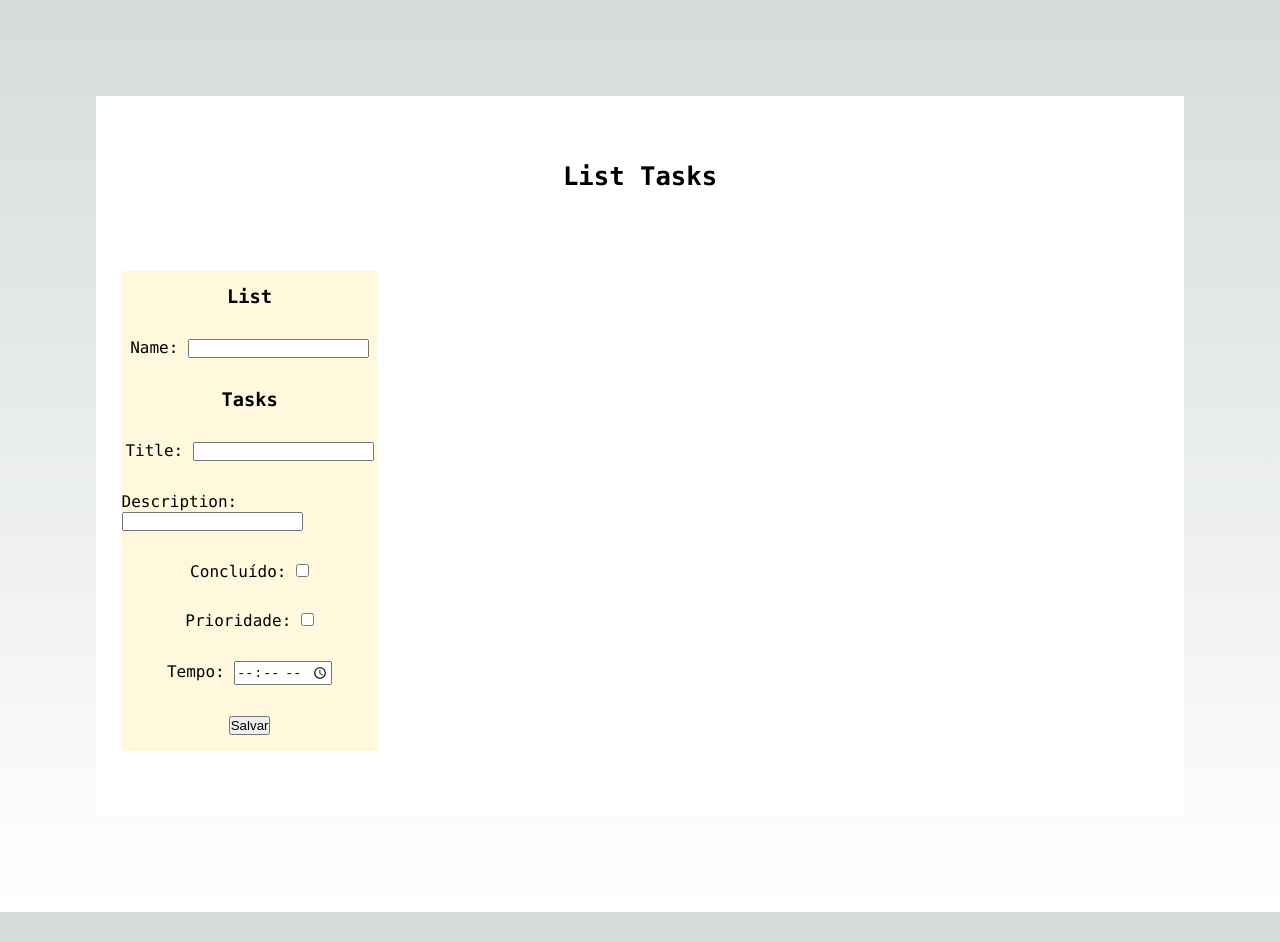
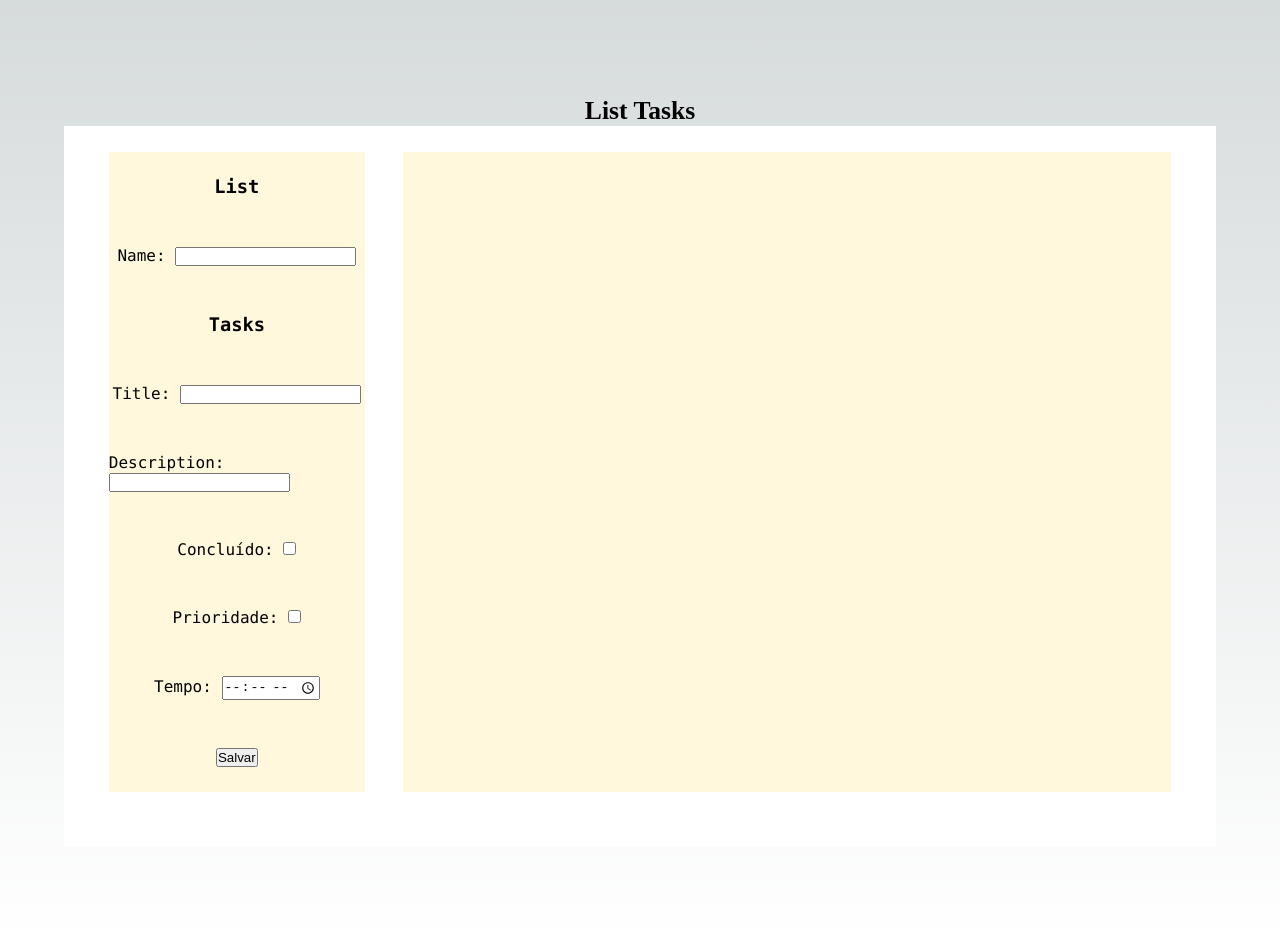
Before and after one commit to olliso17/task_go, a Next.js app in the folder front_end/: page / in a window 1280 px wide. Before the commit the page ends 912 px from the top, so only its background shows below. Built offline with nearby package versions, Linux system fonts and the light colour scheme.

Commit message:
feat(list): update list

```diff
--- a/front_end/src/pages/index.tsx
+++ b/front_end/src/pages/index.tsx
@@ -14,10 +14,10 @@ export default function Home() {
         <link rel="icon" href="/favicon.ico" />
       </Head>
       <main className={styles.main}>
+        <h1 className={styles.title}>
+          List Tasks
+        </h1>
         <div className={styles.description}>
-          <h1 className={styles.title}>
-            List Tasks
-          </h1>
           <div className={styles.addlist}>
             <h3>List</h3>
             <span>Name: <input type="text" /></span>
@@ -26,8 +26,11 @@ export default function Home() {
             <span>Description: <input type="text" /></span>
             <span>Concluído: <input type="checkbox" /></span>
             <span>Prioridade: <input type="checkbox" /></span>
-            <span>Tempo: <input type="time" min="00:00" max="23:00"/></span>
+            <span>Tempo: <input type="time" min="00:00" max="23:00" /></span>
             <button>Salvar</button>
+          </div>
+          <div className={styles.list}>
+
           </div>
         </div>
       </main>
--- a/front_end/src/styles/Home.module.css
+++ b/front_end/src/styles/Home.module.css
@@ -1,5 +1,6 @@
 .main {
   display: flex;
+  flex-direction: column;
   justify-content: center;
   align-items: center;
   padding: 6rem;
@@ -10,7 +11,7 @@
   display: flex;
   width: 90vw;
   height: 90vh;
-  flex-direction: column;
+  flex-direction: row;
   background-color: white;
   justify-content: space-around;
   align-items: initial;
@@ -32,6 +33,17 @@
   align-items: center;
   background-color: cornsilk;
   width: 20vw;
-  height: 60vh;
+  height: 80vh;
 
 }
+
+.list{
+  display: flex;
+  flex-direction: column;
+  justify-content: space-around;
+  align-items: center;
+  background-color: cornsilk;
+  width: 60vw;
+  height: 80vh;
+
+}
```
